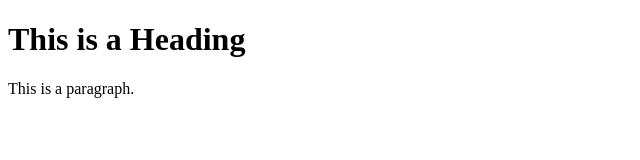
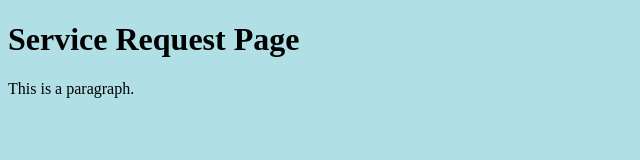
Before and after one commit to Steven5204/Web, a plain HTML site: page index.html in a window 1280 px wide. Shown: the whole page, without its empty margins (0-640 px from the left). Drawn offline with Linux system fonts and the light colour scheme.

Commit message:
change background

```diff
--- a/index.html
+++ b/index.html
@@ -1,11 +1,11 @@
 <!DOCTYPE html>
 <html>
 <head>
-<title>Page Title</title>
+<title>Service Request Page</title>
 </head>
-<body>
+<body style="background-color:powderblue">
 
-<h1>This is a Heading</h1>
+<h1>Service Request Page</h1>
 <p>This is a paragraph.</p>
 
 </body>
```
